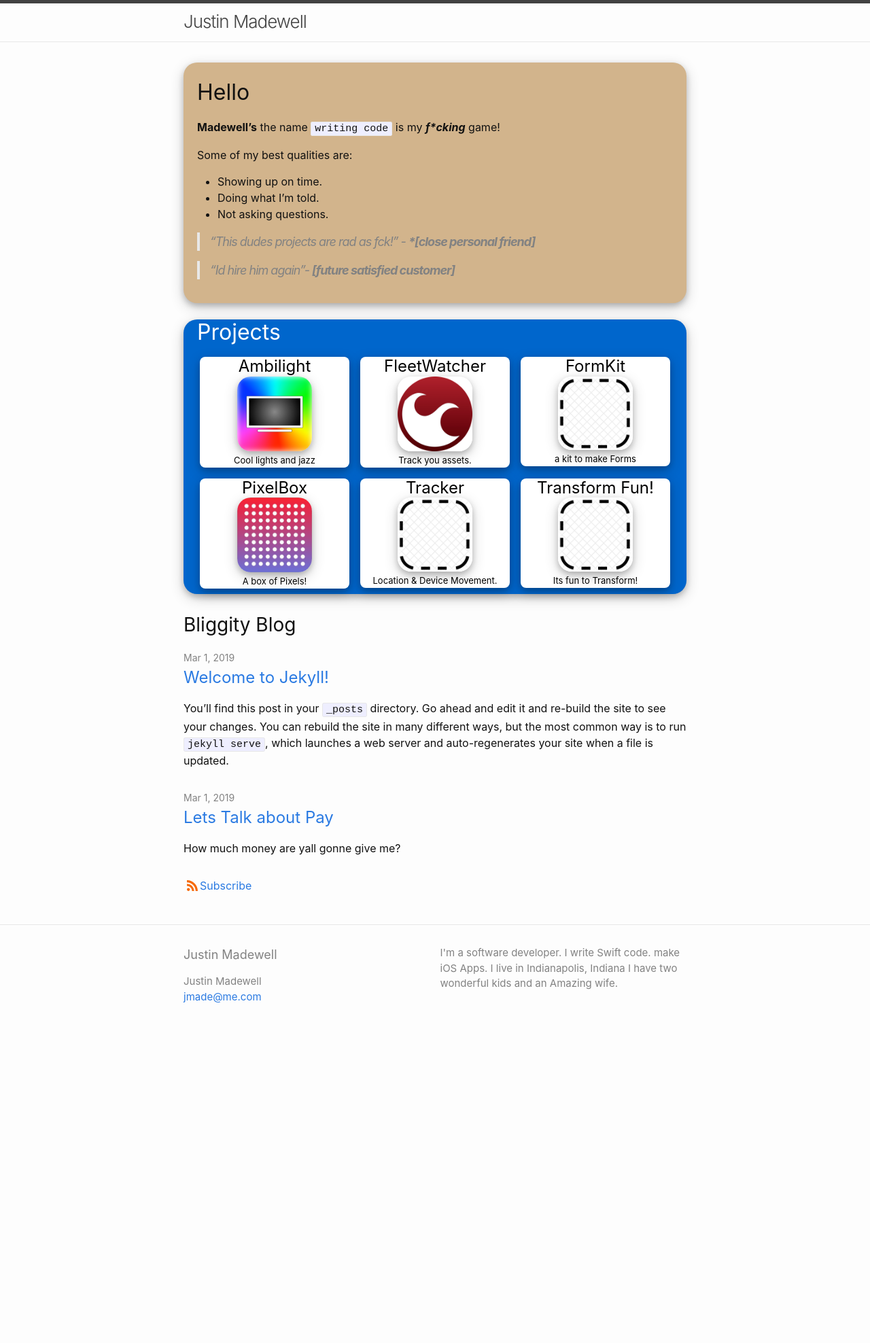
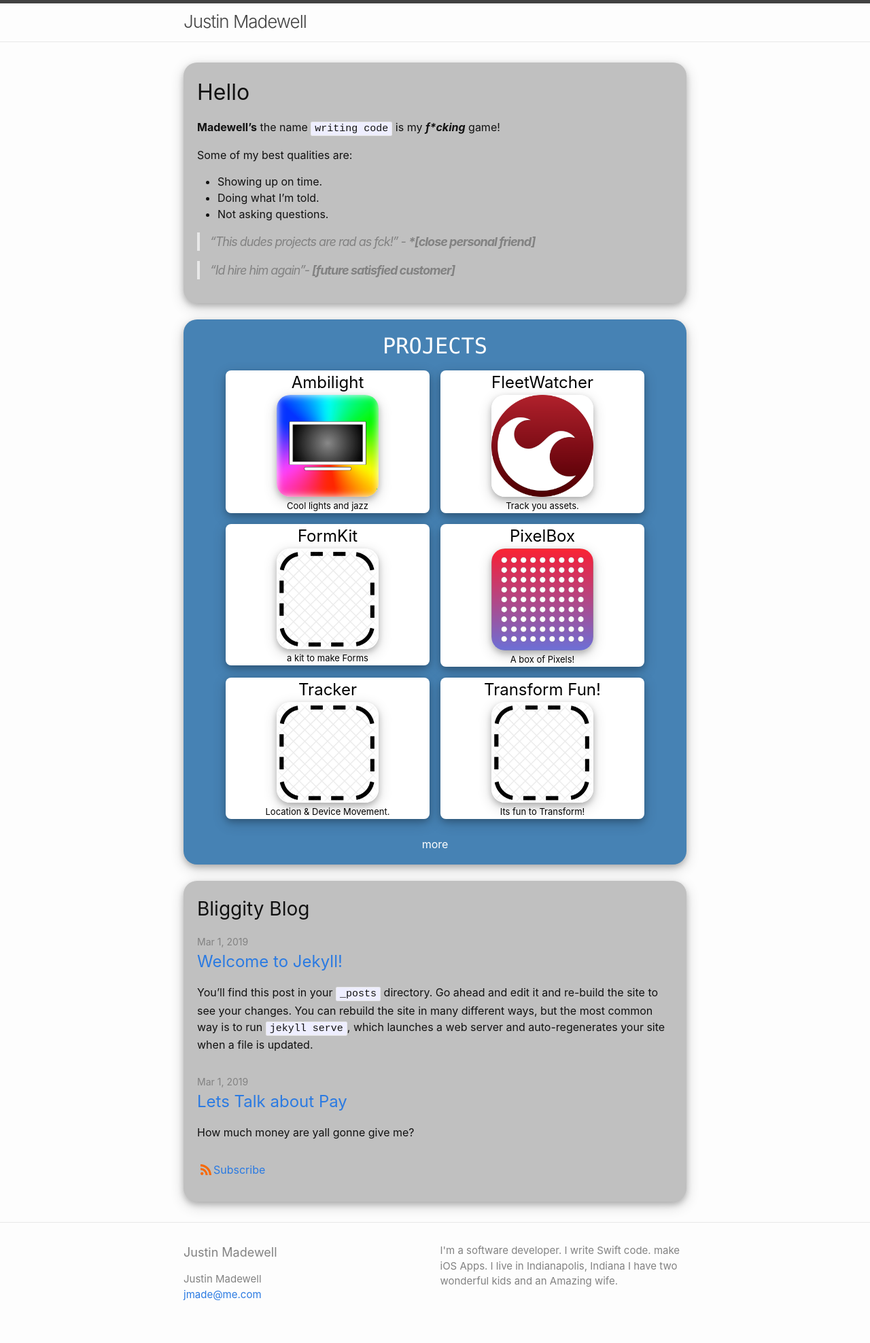
Before and after one commit to jmade/jmade.github.io, a Jekyll site: the page built from index.md, in a window 1280 px wide. Shown: the whole page at 68% size. Built offline with Jekyll 4.4.1, drawn with Linux system fonts in a browser that asks for light colours; our own code applies the rules of GitHub Pages for plain Markdown files; before the commit the page ends 1538 px from its top, so only the background shows below that.

Commit message:
tweaking css more

```diff
--- a/_layouts/home.html
+++ b/_layouts/home.html
@@ -14,7 +14,7 @@ layout: default
   <br>
 
   <div class="projects-container">
-    <span class="containter-title">Projects</span>
+    <div class="containter-title">PROJECTS</div>
     <div class="flex-container">
       {% for item in site.feature_group %}
       <a class="page-link" href="{{ item.permalink | relative_url }}">
@@ -31,12 +31,17 @@ layout: default
           </div>
         </a>
       {% endfor %}
+    <div class="projects-footer">more</div>
     </div>
   </div>
 
   <br>
 
+
+
+
   {%- if site.posts.size > 0 -%}
+  <div class="blog-container">
     <h2 class="post-list-heading">{{ page.list_title | default: "Blog" }}</h2>
     <ul class="post-list">
       {% for post in site.posts %}
@@ -57,6 +62,7 @@ layout: default
     </ul>
 
     <p class="feed-subscribe"><svg class="svg-icon orange"><use xlink:href="{{ '/assets/minima-social-icons.svg#rss' | relative_url }}"></use></svg><a href="{{ "/feed.xml" | relative_url }}">Subscribe</a></p>
+  <div/>
   {%- endif -%}
 
 </div>
--- a/assets/css/style.scss
+++ b/assets/css/style.scss
@@ -10,24 +10,44 @@ a:hover {
 
 .main-continer {
 	padding: 20px;
-	background-color: tan;
+	background-color: silver;
 	border-radius: 20px;
   	box-shadow: 0 4px 8px 0 rgba(0, 0, 0, 0.2), 0 6px 20px 0 rgba(0, 0, 0, 0.19);
 }
 
 .projects-container {
-	background-color: #0066cc;
+	background-color: steelblue;
+	border-radius: 20px;
+	box-shadow: 0 4px 8px 0 rgba(0, 0, 0, 0.2), 0 6px 20px 0 rgba(0, 0, 0, 0.19);
+}
+
+.blog-container {
+	padding: 20px;
+	background-color: silver;
 	//border: 1px solid lightgray;
 	border-radius: 20px;
 	box-shadow: 0 4px 8px 0 rgba(0, 0, 0, 0.2), 0 6px 20px 0 rgba(0, 0, 0, 0.19);
 }
 
 .containter-title {
-	padding: 20px;
+	padding-top: 20px;
+	text-align: center;
+	width: 100%;
 	color: white;
 	line-height: 1.2;
 	font-size: xx-large;
+	font-family: Menlo, Monaco, Consolas, "Courier New", monospace;
 }
+
+.projects-footer {
+	padding: 20px;
+	text-align: center;
+	width: 100%;
+	color: white;
+	line-height: 1.2;
+	font-size: medium;
+}
+
 
 .flex-container {
   display: flex;
@@ -40,10 +60,9 @@ a:hover {
 .featureCell  {
 	text-align: center;
 	background: white;
-	width: 220px;
+	width: 300px;
 	min-width: 40%;
  	margin: 10px;
-	//border: 1px solid lightgray;
 	border-radius: 8px;
 	margin: 8px;
 	z-index: 1;
@@ -51,18 +70,22 @@ a:hover {
 	box-shadow: 0 4px 8px 0 rgba(0, 0, 0, 0.2), 0 6px 20px 0 rgba(0, 0, 0, 0.19);
 }
 
+
 .title {
+	padding-top: 12px;
+	padding-bottom: 12px;
 	color: black;
-	//text-shadow: 1px 1px 2px black, 0 0 25px gray, 0 0 5px darkgray;
 	text-align: center;
-	line-height: 1.2;
+	line-height: 1.5;
 	font-size: x-large;
 }
 
 .subtitle {
+	padding-top: 12px;
+	padding-bottom: 12px;
 	color: black;
 	text-align: center;
-	line-height: 1.1;
+	line-height: 1.4;
 	font-size: small;
 }
 
```
